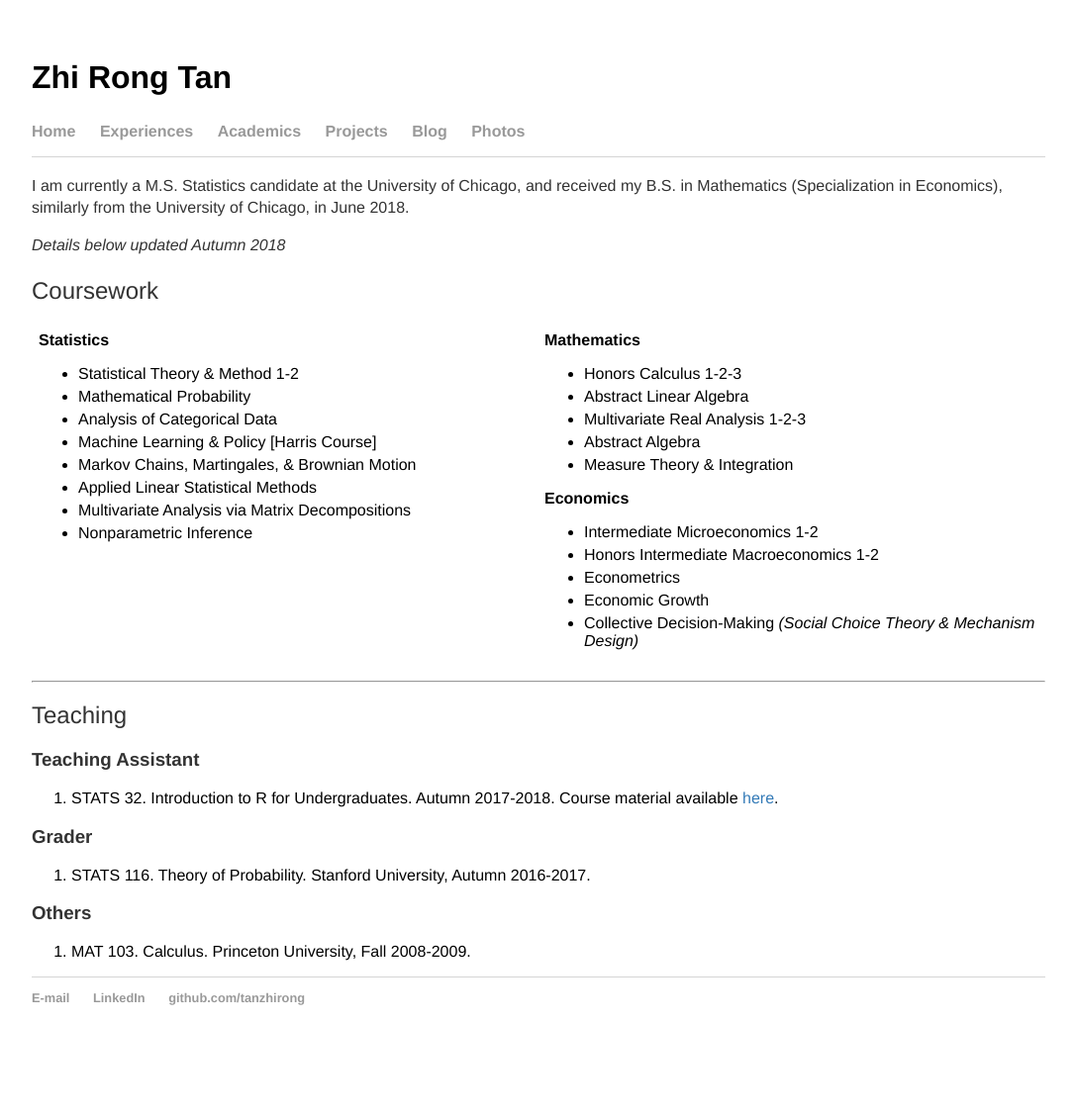
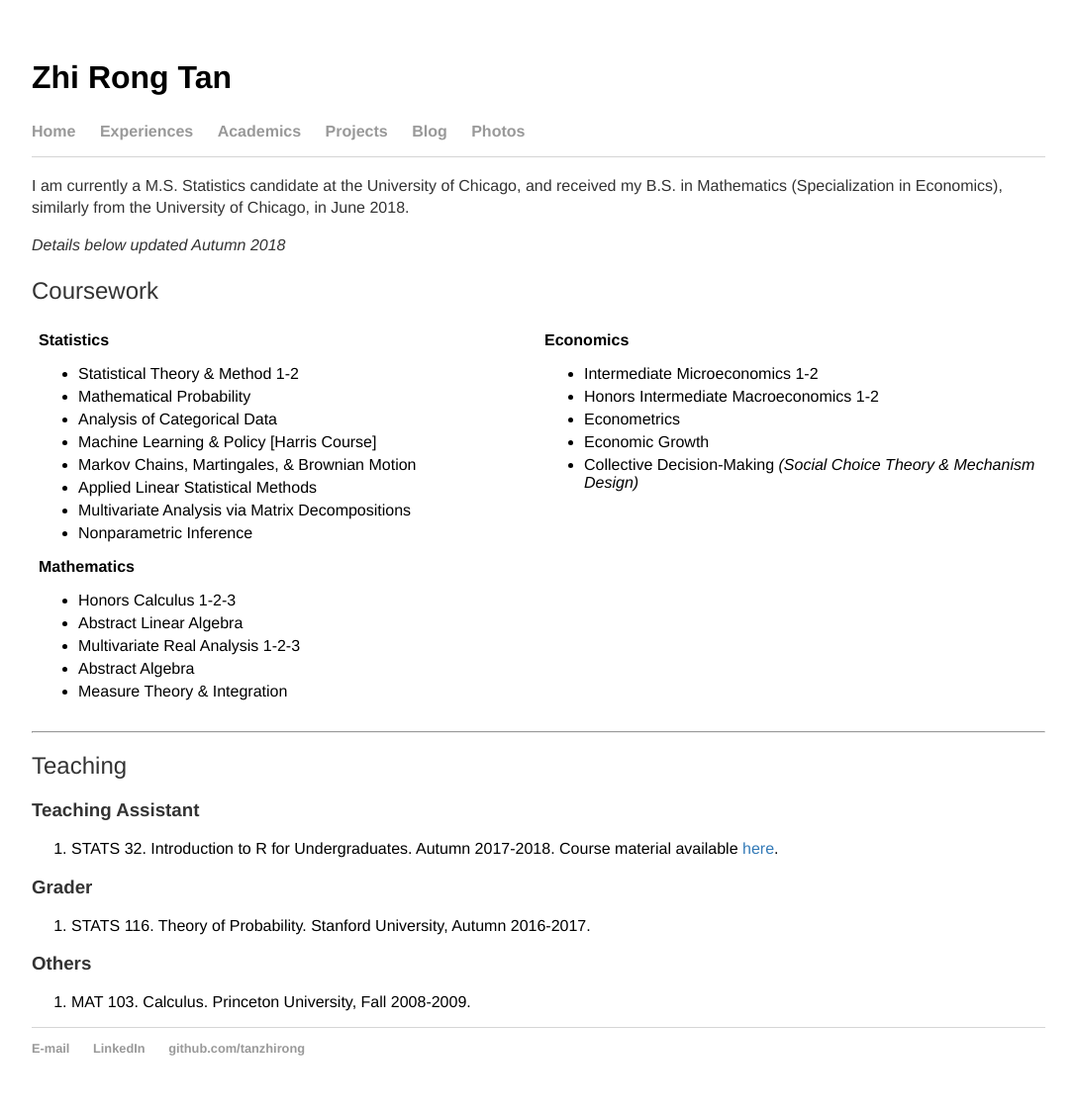
Before and after one commit to tanzhirong/tanzhirong.github.io, a Jekyll site: the page built from acad/index.html, in a window 1280 px wide. Shown: the whole page at 99% size, without its empty margins (96-1183 px from the left). Built offline with Jekyll 4.4.1, drawn with Linux system fonts in a browser that asks for light colours; before the commit the page ends 1076 px from its top, so only the background shows below that.

Commit message:
Update index.html

```diff
--- a/acad/index.html
+++ b/acad/index.html
@@ -20,9 +20,7 @@ title: Academics | Zhi Rong Tan
 	<li>Multivariate Analysis via Matrix Decompositions</li>
 	<li>Nonparametric Inference</li>
         </ul>
-	</td>
-	<td width="50%">
-		<b>Mathematics</b>
+	<b>Mathematics</b>
 	<ul>
         <li>Honors Calculus 1-2-3</li>
         <li>Abstract Linear Algebra</li>
@@ -30,6 +28,9 @@ title: Academics | Zhi Rong Tan
         <li>Abstract Algebra</li>
 	<li>Measure Theory & Integration</li>
         </ul>
+
+	</td>
+	<td width="50%">
 		<b>Economics</b>
 	<ul>
         <li>Intermediate Microeconomics 1-2</li>
```
